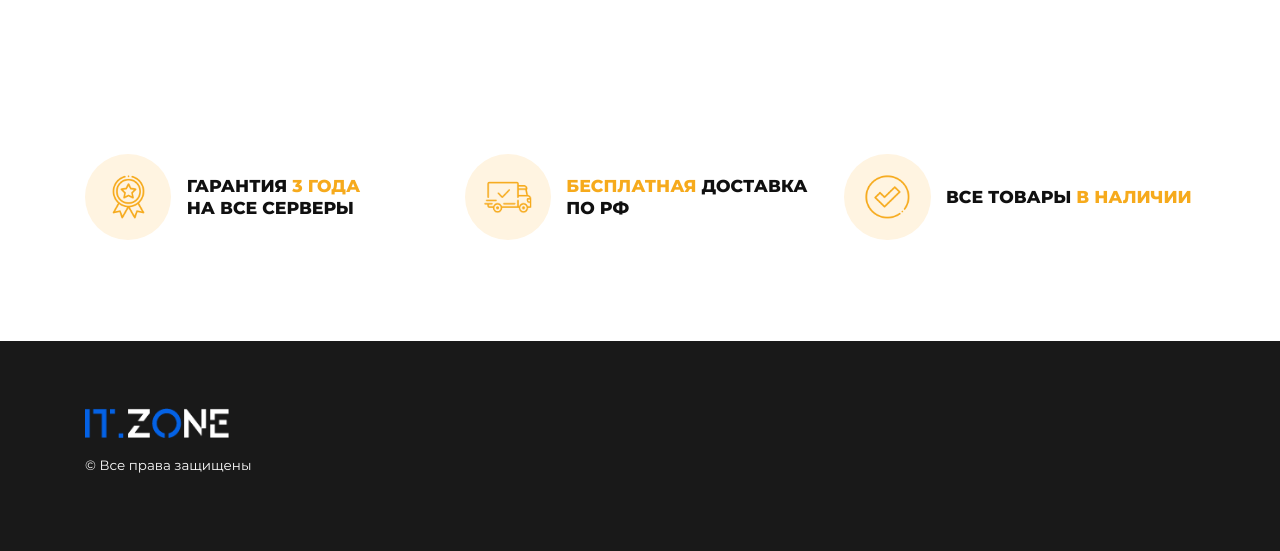
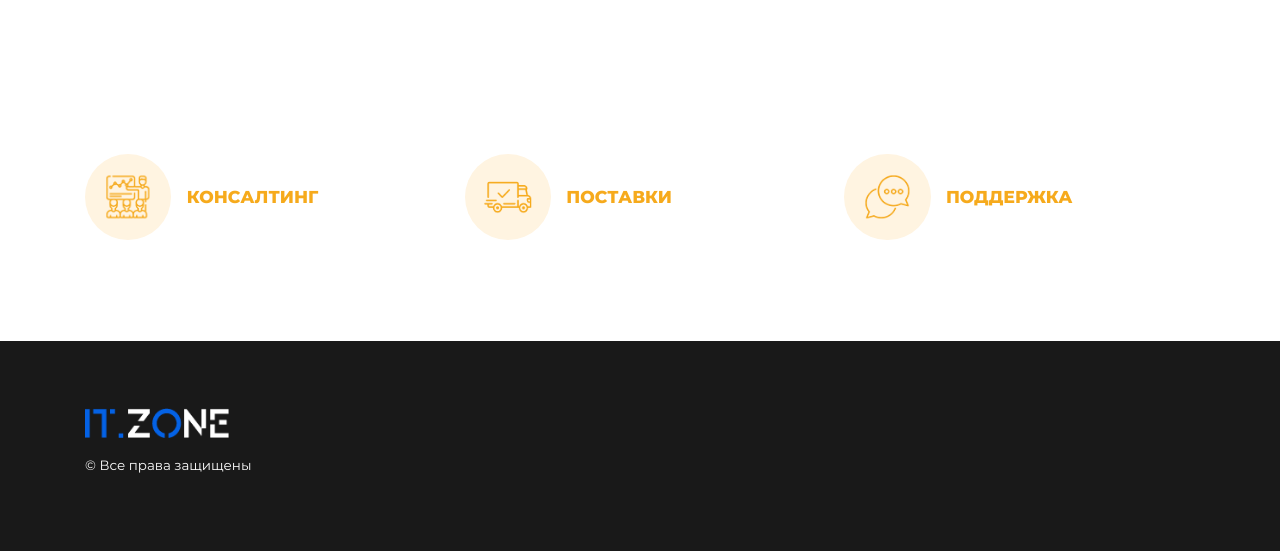
Before and after one commit to guldmytro/django_it_zone, a Django app: page / in a window 1280 px wide. Shown: the part 709-1260 px from the top of the page. Run offline with Django 3.2, Linux system fonts and the light colour scheme; data that the repository does not hold is empty; some libraries are stand-ins or nearby versions.

Commit message:
Changed Features Section

```diff
--- a/catalog/templates/catalog/index.html
+++ b/catalog/templates/catalog/index.html
@@ -97,11 +97,10 @@
             <ol class="advantages-group">
                 <li class="advantages-group__item advantages-item">
                     <div class="thumb">
-                        <img src="{% static 'img/icon-guarantee.png' %}" alt="медаль">
+                        <img src="{% static 'img/icon-consulting.png' %}" alt="консалтинг">
                     </div>
                     <h3 class="advantages-item__title">
-                        Гарантия <strong>3 года</strong>
-                        на все серверы
+                        <strong>Консалтинг</strong>
                     </h3>
                 </li>
                 <li class="advantages-group__item advantages-item">
@@ -109,17 +108,15 @@
                         <img src="{% static 'img/icon-delivery.png' %}" alt="грузовик">
                     </div>
                     <h3 class="advantages-item__title">
-                        <strong>Бесплатная</strong>
-                        доставка по РФ
+                        <strong>Поставки</strong>
                     </h3>
                 </li>
                 <li class="advantages-group__item advantages-item">
                     <div class="thumb">
-                        <img src="{% static 'img/icon-checked.png' %}" alt="галочка">
+                        <img src="{% static 'img/icon-conversation.png' %}" alt="галочка">
                     </div>
                     <h3 class="advantages-item__title">
-                        Все товары
-                        <strong>в наличии</strong>
+                        <strong>Поддержка</strong>
                     </h3>
                 </li>
             </ol>
```
Also changed, not shown: catalog/static/img/icon-consulting.png (added), catalog/static/img/icon-conversation.png (added).
